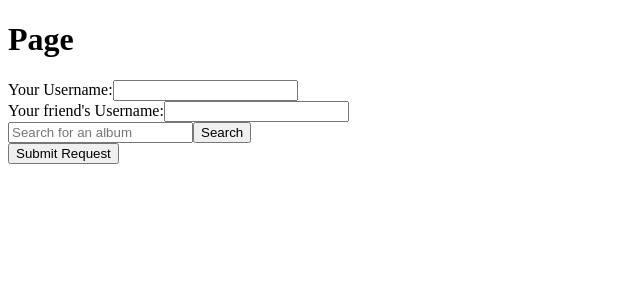
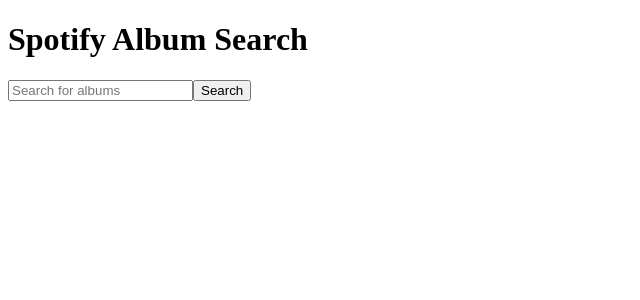
Before and after one commit to MozartofCode/Spotify-Mix-Maker, a React (Create React App) app in the folder frontend/: page /home in a window 1280 px wide. Shown: the top 300 px of the page, without its empty margins (0-640 px from the left). Built offline with nearby package versions, Linux system fonts and the light colour scheme.

Commit message:
Created the frontend for a search bar, next step connect backend

```diff
--- a/frontend/src/App.js
+++ b/frontend/src/App.js
@@ -1,6 +1,5 @@
 import React, { useState } from 'react';
 import './App.css';
-import axios from 'axios';
 import { useNavigate} from 'react-router-dom';
 
 
--- /dev/null
+++ b/frontend/src/SearchBox.js
@@ -0,0 +1,30 @@
+// SearchBox.js
+import React, { useState } from 'react';
+import axios from 'axios';
+
+const SearchBox = ({ onSearch }) => {
+  const [query, setQuery] = useState('');
+
+  const handleSearch = async () => {
+    try {
+      const response = await axios.get(`/api/search?query=${query}`);
+      onSearch(response.data);
+    } catch (error) {
+      console.error('Error searching:', error);
+    }
+  };
+
+  return (
+    <div>
+      <input
+        type="text"
+        placeholder="Search for albums"
+        value={query}
+        onChange={(e) => setQuery(e.target.value)}
+      />
+      <button onClick={handleSearch}>Search</button>
+    </div>
+  );
+};
+
+export default SearchBox;
--- /dev/null
+++ b/frontend/src/SearchResults.js
@@ -0,0 +1,14 @@
+// SearchResults.js
+import React from 'react';
+
+const SearchResults = ({ results }) => {
+  return (
+    <ul>
+      {results.map((result) => (
+        <li key={result.id}>{result.name}</li>
+      ))}
+    </ul>
+  );
+};
+
+export default SearchResults;
--- a/frontend/src/home.js
+++ b/frontend/src/home.js
@@ -1,73 +1,24 @@
+
 import React, { useState } from 'react';
-import { useNavigate} from 'react-router-dom';
+import SearchBox from './SearchBox';
+import SearchResults from './SearchResults';
 
-const Home = () => {
+const Home = ({ results }) => {
+  const [searchResults, setSearchResults] = useState([]);
 
-  const [username, setUsername] = useState('');
-  const [friend, setFriend] = useState('');
-
-  const navigate = useNavigate();
-
-  const handleUsernameChange = (e) => {
-    setUsername(e.target.value);
+  const handleSearch = (results) => {
+    setSearchResults(results);
   };
 
-  const handleFriendChange = (e) => {
-    setFriend(e.target.value);
-  };
+  return (
+    <div>
+      <h1>Spotify Album Search</h1>
+      <SearchBox onSearch={handleSearch} />
+      <SearchResults results={searchResults} />
+    </div>
+  );
+
+};
 
 
-  const handleSubmission = async () => {
-
-    // SOmehow get this from album
-    albumID = ""
-
-
-    // Make a POST request to login endpoint
-    const response = await fetch('http://localhost:5000/api/send/Album', {
-      method: 'POST',
-      headers: {
-        'Content-Type': 'application/json',
-      },
-      body: JSON.stringify({ username, friend, albumID }),
-    });
-
-    if (response.status === 404 || response.status === 400) {
-      alert("Try Again! Either your name or your friend's name is incorrect! Or change the album");
-    }
-
-    else {
-      const data = await response.json();
-      console.log(data);
-
-      navigate('/Swap');
-
-    }
-
-  };
-
-    return (
-      <div className="Home">
-      <h1> Page</h1>
-      <div>
-        <label>Your Username:</label>
-        <input type="text" value={username} onChange={handleUsernameChange} />
-      </div>
-      <div>
-        <label>Your friend's Username:</label>
-        <input type="text" value={friend} onChange={handleFriendChange} />
-      </div>
-      <div>
-        <form id="searchForm">
-          <input type="text" id="albumSearch" placeholder="Search for an album" />
-          <button type="submit">Search</button>
-        </form>
-      </div>
-      <div>
-        <button onClick={handleSubmission}>Submit Request</button>
-      </div>
-    </div>
-    );
-  };
-
   export default Home;
```
